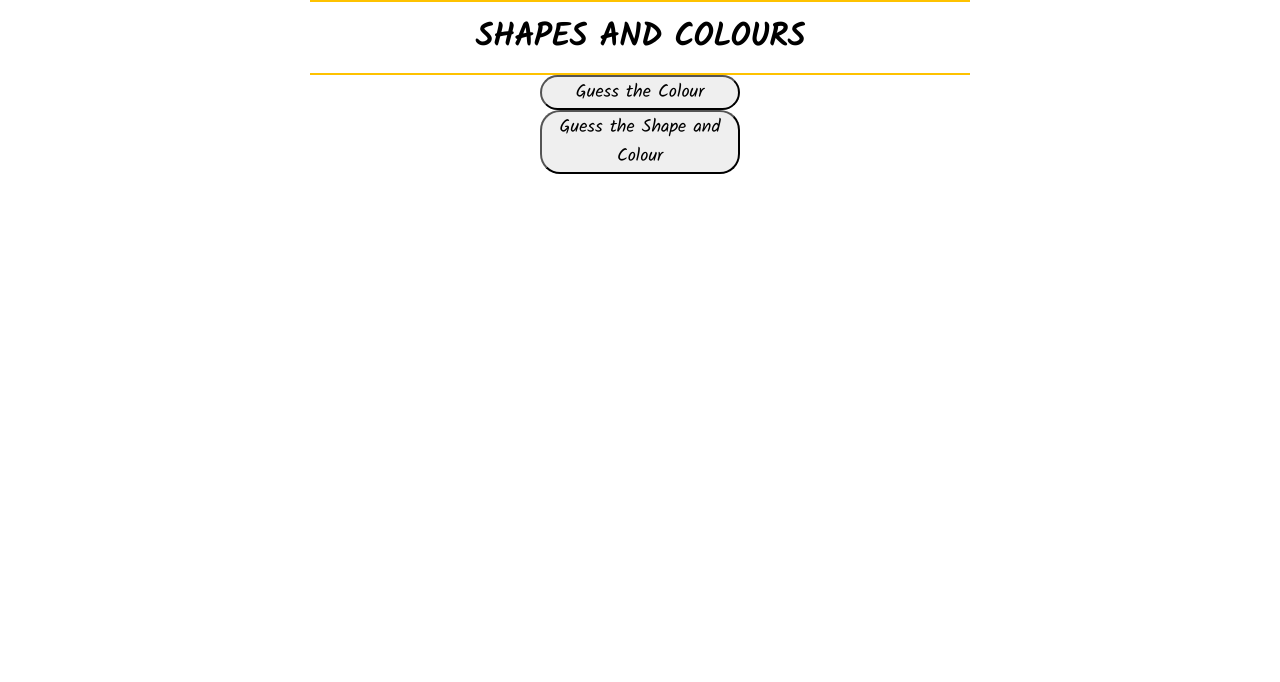
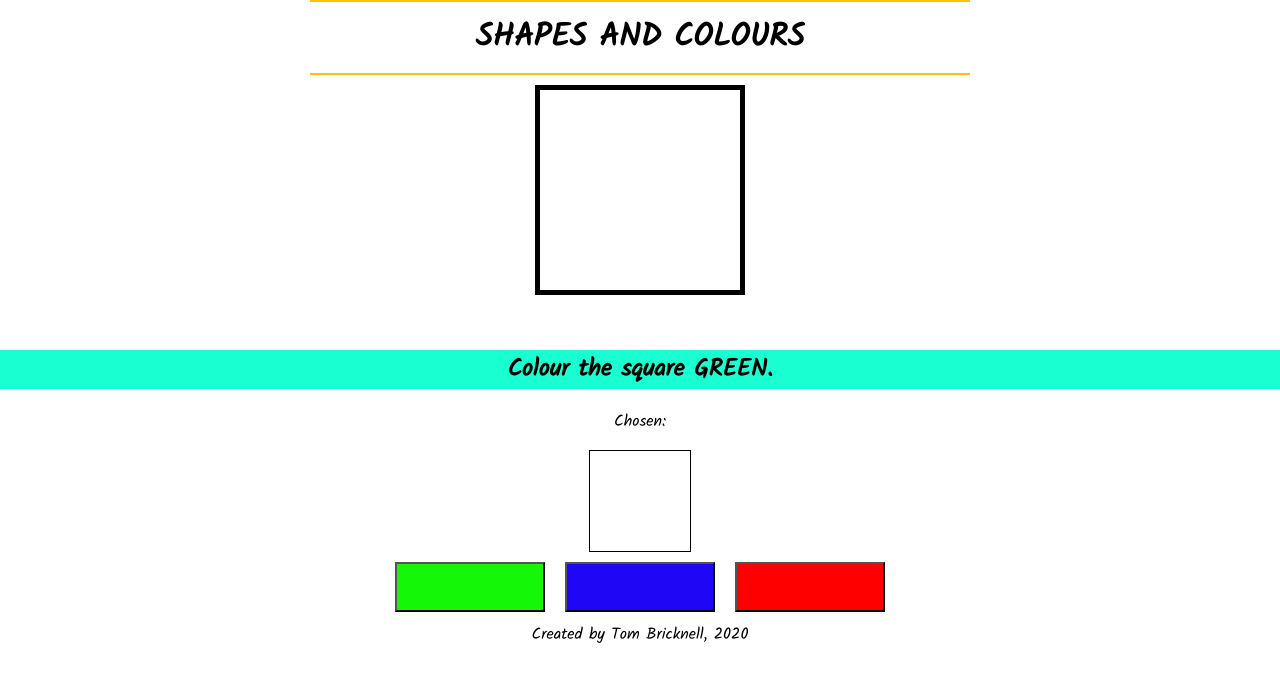
Before and after one commit to tbric123/shapesandcolours, a React (Create React App) app: page / in a window 1280 px wide. Shown: the top 682 px of the page. Built offline with nearby package versions, Linux system fonts and the light colour scheme.

Commit message:
Wrap up this project

```diff
--- a/src/components/App.jsx
+++ b/src/components/App.jsx
@@ -1,5 +1,5 @@
-// TODO: Level select 1) Pick the right colour 2) Work
-// out the shape and choose the right colour
+// TODO: Level select 1) Pick the right colour 2) Work out the shape and choose
+// the right colour
 // TODO: Animations Right, wrong, game over
 
 /* npm modules */
@@ -23,7 +23,6 @@ import Selection from "./Selection";
 import Message from "./Message";
 import ColourButton from "./ColourButton";
 import Footer from "./Footer";
-import GameSelectionMenu from "./GameSelectionMenu";
 
 function App() {
     let newButtonColours;
@@ -45,9 +44,6 @@ function App() {
         setRound] = React.useState(1);
     const [clickable,
         setClickable] = React.useState(true);
-
-    const [atGameSelect,
-        setGameSelectState] = React.useState(true);
 
     function colourShape() {
         // Don't do anything unless a colour is selected.
@@ -104,12 +100,7 @@ function App() {
         sound.play();
     }
 
-    function backToMenu() {
-        setGameSelectState(true);
-    }
-
     function startNewGame() {
-        setGameSelectState(false);
         const newButtonColours = Utilities.getRandomSet(colours, Utilities.BUTTON_COUNT);
         setButtonColours(newButtonColours);
         setPromptValues({
@@ -129,15 +120,18 @@ function App() {
         return promptValues.shape === "" && promptValues.colour === "";
     }
 
-    return (atGameSelect
-        ? <GameSelectionMenu gameStart={startNewGame}/>
-        : <div>
+    return (
+        <div>
             <Header/>
             <div className="componentArea">
                 {gameIsOver()
                     ? <img src={require("../images/wellDone.png")} alt="Well done!"/> // require() is needed to import images into code
                     : <div>
-                        <Shape colour={shapeColour} shape={promptValues.shape} onPress={colourShape} clickable={clickable}/>
+                        <Shape
+                            colour={shapeColour}
+                            shape={promptValues.shape}
+                            onPress={colourShape}
+                            clickable={clickable}/>
                         <Message text={shapeFeedback}/>
                     </div>
 }
@@ -148,9 +142,8 @@ function App() {
 
             <div className="componentArea">{gameIsOver()
                     ? <div>
-                      <button className="bigButton startOverButton" onClick={startNewGame}>Play Again</button>
-                      <button class="bigButton backToMenuButton" onClick={backToMenu}>Play Another Game</button>
-                      </div>
+                            <button className="bigButton startOverButton" onClick={startNewGame}>Play Again</button>
+                        </div>
                     : <Selection colour={selectedColour}/>}</div>
 
             <div className="componentArea">
@@ -167,7 +160,8 @@ function App() {
             </div>
 
             <Footer/>
-        </div>);
+        </div>
+    );
 }
 
 export default App;
--- a/src/components/GameSelectionMenu.jsx
+++ /dev/null
@@ -1,31 +0,0 @@
-import React from "react";
-import Header from "./Header";
-import {menuButtons} from "../data/menuButtons";
-
-function GameSelectionMenu(props) {
-
-    const [descriptionText, setDescriptionText] = React.useState("");
-
-    function showButtonDescription(event) {
-        const buttonID = event.target.id;
-        setDescriptionText(menuButtons[buttonID]);
-    }
-
-    function clearButtonDescription() {
-        setDescriptionText("");
-    }
-
-    return (
-        <div>
-            <Header/>
-            <div className="componentArea">
-                <button id="option1" className="bigButton" onMouseEnter={showButtonDescription} onMouseLeave={clearButtonDescription} onClick={() => props.gameStart()}>Guess the Colour</button><br />
-                <button id="option2" className="bigButton" onMouseEnter={showButtonDescription} onMouseLeave={clearButtonDescription} onClick={() => props.gameStart()}>Guess the Shape and Colour</button><br />
-                <p>{descriptionText}</p>
-            </div>
-
-        </div>
-    );
-}
-
-export default GameSelectionMenu;
```
